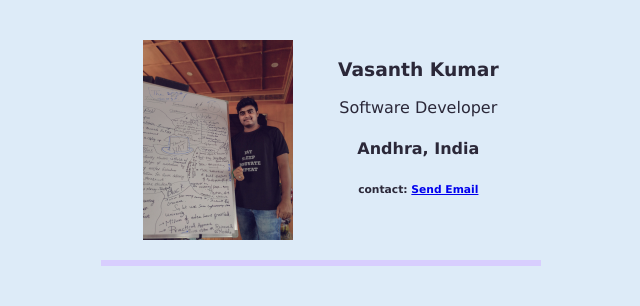
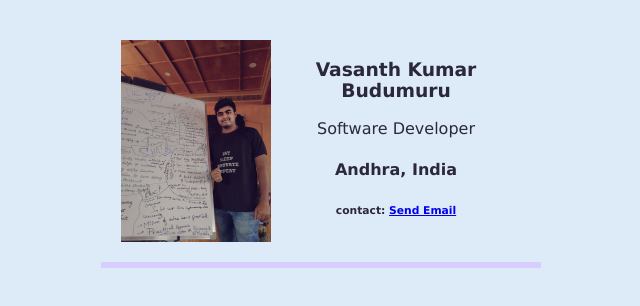
Before and after one commit to vasanth5627/BusinessCard, a plain HTML site: page index.html in a window 1280 px wide. Shown: the whole page, without its empty margins (319-959 px from the left). Drawn offline with Linux system fonts and the light colour scheme.

Commit message:
Update index.html

```diff
--- a/index.html
+++ b/index.html
@@ -7,7 +7,7 @@
         <div class="card">
             <img class="avatar" src="image.jpg">
             <div >
-                <h3>Vasanth Kumar</h3>
+                <h3>Vasanth Kumar Budumuru</h3>
                 <p>Software Developer</p>
                 <h4>Andhra, India</h4>
                 <h6>contact: <a href="mailto: chicvasanth@gmail.com">Send Email</a></h6>
```
